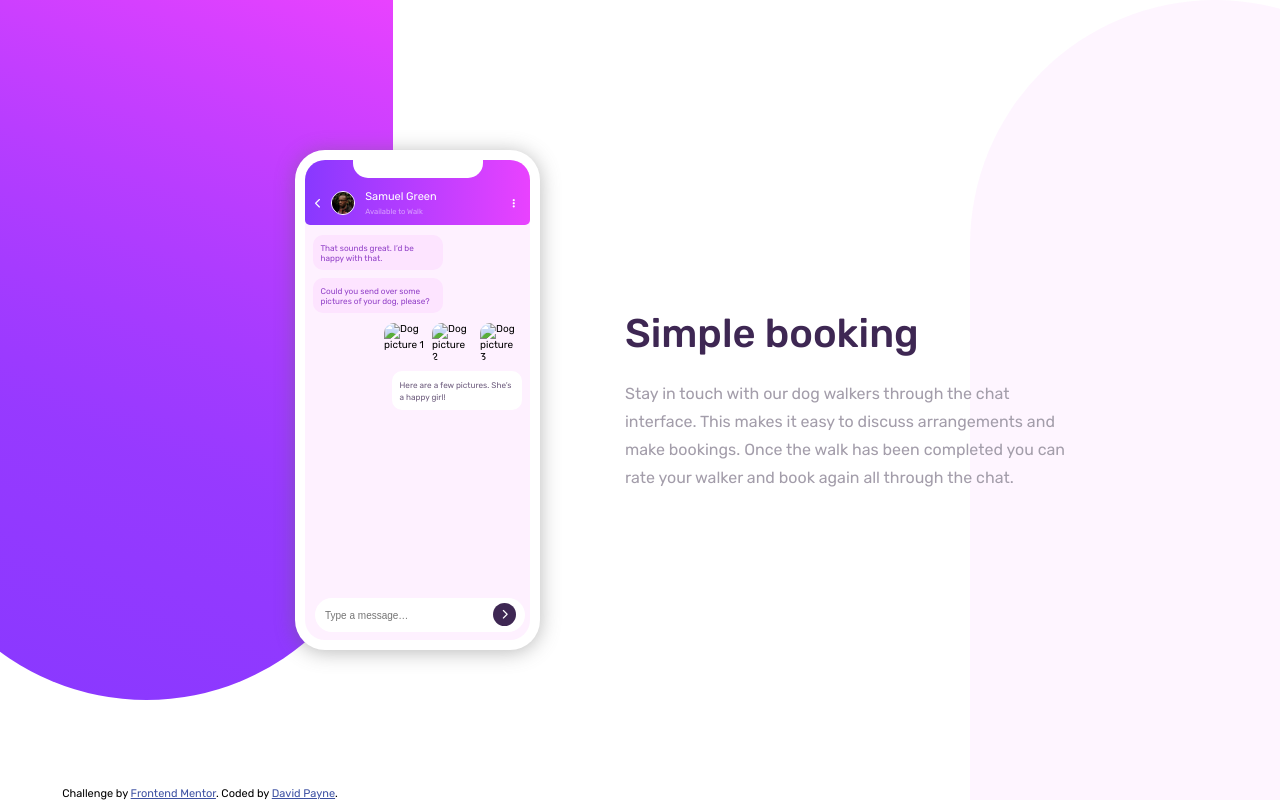
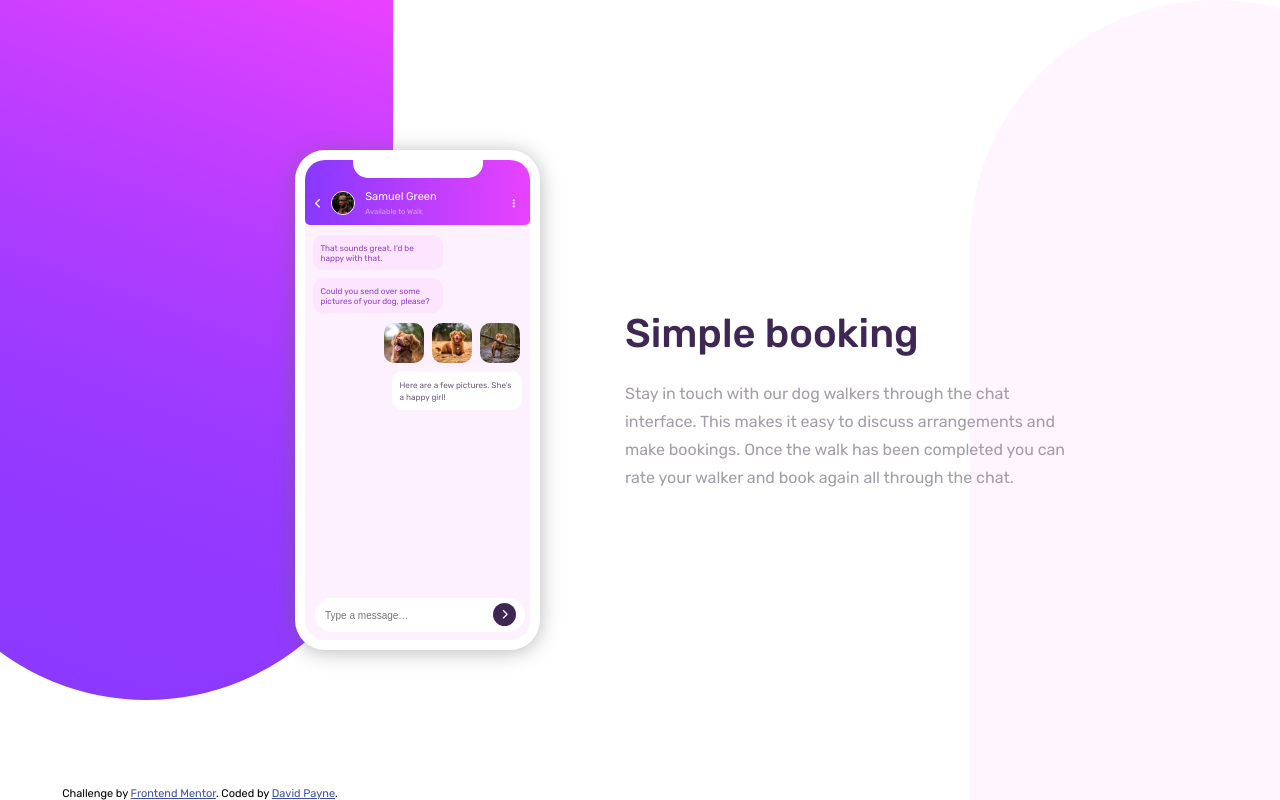
Before and after one commit to dpayne713/frontEndMentor-chatApp, a website: page index.html in a window 1280 px wide. Drawn offline with Linux system fonts and the light colour scheme; the site is published under a folder, as on GitHub Pages, so addresses that start at the root find nothing.

Commit message:
Fixed broken img links

```diff
--- a/index.html
+++ b/index.html
@@ -41,9 +41,9 @@
             <span class="phone__body--text-left-content">Could you send over some pictures of your dog, please?</span>
           </div>
           <div class="phone__body--text-right-photos">
-            <img src="/images/dog-image-1.jpg" alt="Dog picture 1">
-            <img src="/images/dog-image-2.jpg" alt="Dog picture 2">
-            <img src="/images/dog-image-3.jpg" alt="Dog picture 3">
+            <img src="./images/dog-image-1.jpg" alt="Dog picture 1">
+            <img src="./images/dog-image-2.jpg" alt="Dog picture 2">
+            <img src="./images/dog-image-3.jpg" alt="Dog picture 3">
           </div>
           <div class="phone__body--text-right text-right-1">
             <span class="phone__body--text-right-content">Here are a few pictures. She’s a happy girl!</span>
```
